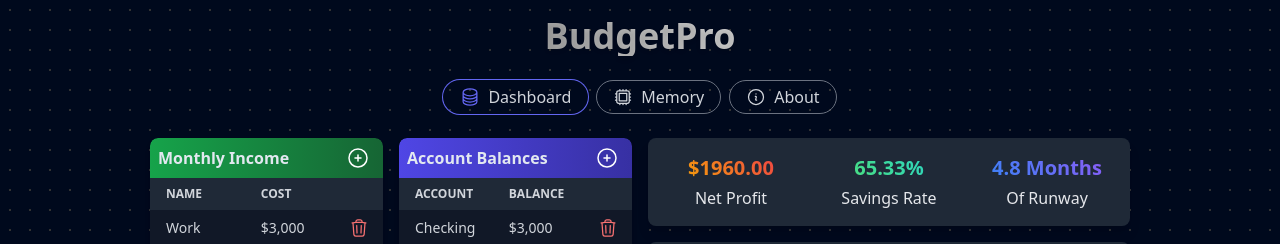
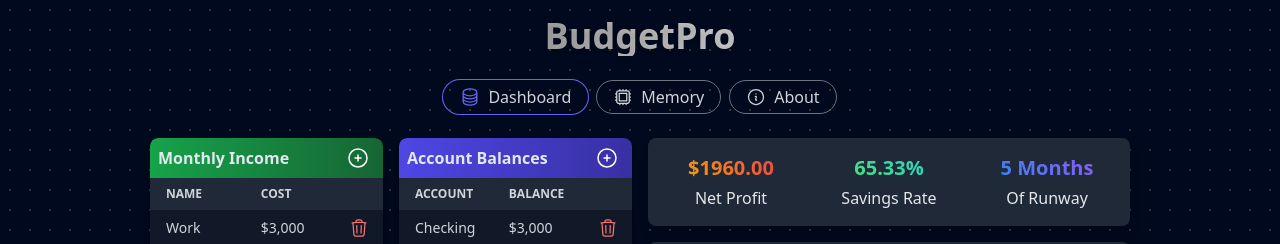
Before and after one commit to travierm/budgetpro, a Vue app: page / in a window 1280 px wide. Shown: the top 244 px of the page. Built offline with nearby package versions, Linux system fonts and the light colour scheme.

Commit message:
table component now focuses after adding row, quick stats now shows years and months

```diff
--- a/src/components/QuickStats.vue
+++ b/src/components/QuickStats.vue
@@ -1,7 +1,6 @@
 <template>
     <div class="bg-gray-800 shadow-lg rounded-lg p-4">
         <div class="grid grid-cols-2 sm:grid-cols-3 gap-6">
-
             <div class="flex flex-col items-center">
                 <div class="text-md md:text-xl font-extrabold gradient-text-profit">
                     ${{ netProfit.toFixed(2) }}
@@ -20,8 +19,8 @@
             </div>
 
             <div class="flex flex-col items-center">
-                <div class="text-md md:text-xl font-extrabold gradient-text-runway">
-                    {{ financialRunway }} Months
+                <div class="text-md md:text-xl font-extrabold text-nowrap gradient-text-runway">
+                    {{ financialRunway }}
                 </div>
                 <div class="text-base font-medium text-gray-200 mt-1">
                     Of Runway
@@ -69,7 +68,22 @@ export default {
         const financialRunway = computed(() => {
             const runwayMonths = calculateFinancialRunway(accountBalances.value, expenses.value);
 
-            return runwayMonths.toFixed(1); // Round to one decimal place
+            if (runwayMonths === Infinity) {
+                return "∞";
+            }
+
+            // If 12 months or less, just show months
+            if (runwayMonths <= 12) {
+                return `${Math.round(runwayMonths)} Months`;
+            }
+
+            const years = Math.floor(runwayMonths / 12);
+            const months = Math.round(runwayMonths % 12);
+
+            const yearText = `${years} Years`;
+            const monthText = `${months} Months`;
+
+            return `${yearText} ${monthText}`;
         });
 
         return {
--- a/src/components/TableInput.vue
+++ b/src/components/TableInput.vue
@@ -20,7 +20,7 @@
                 <tbody>
                     <tr v-for="(row, index) in modelValue" :key="index" class="bg-gray-900 border-b border-gray-700">
                         <td class="px-4 py-2">
-                            <input v-model="row.key" type="text"
+                            <input :ref="`input_${index}`" v-model="row.key" type="text"
                                 class="bg-transparent text-gray-300 text-sm focus:ring-blue-500 focus:outline-none block w-full px-0 dark:placeholder-gray-500"
                                 :placeholder="keyText">
                         </td>
@@ -142,6 +142,13 @@ export default {
                 ...this.modelValue,
                 { key: '', value: '' }
             ])
+
+            this.$nextTick(() => {
+                const input = this.$refs[`input_${this.modelValue.length - 1}`][0]
+                if (input) {
+                    input.focus()
+                }
+            })
         },
         deleteRow(index) {
             this.$emit('update:modelValue', this.modelValue.filter((_, i) => i !== index))
```
